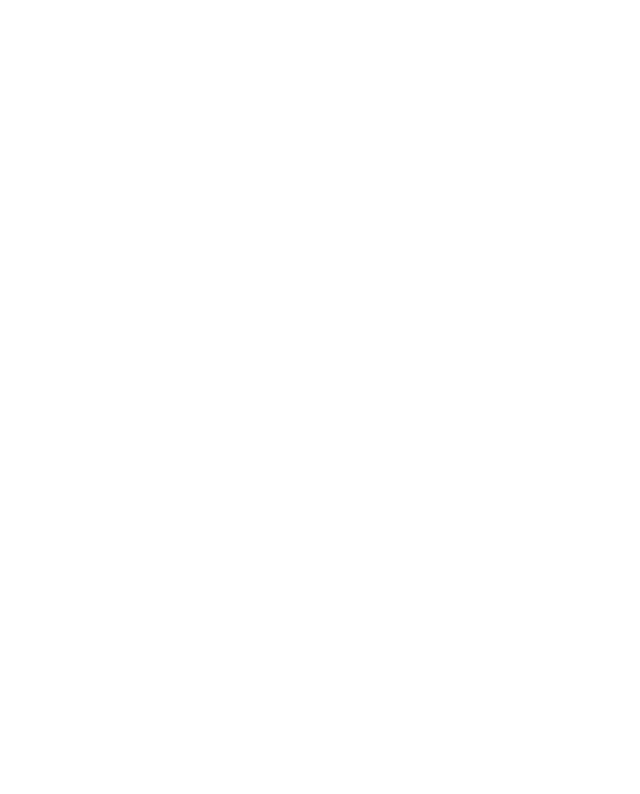
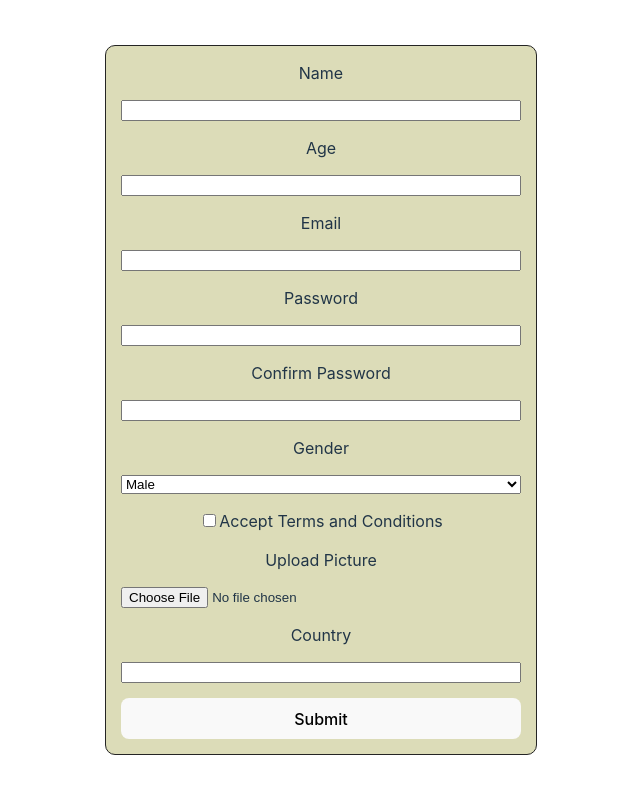
Before and after one commit to Olitera/react, a React (Vite) app: page /react-hook-form in a window 1280 px wide. Before the commit this address had no page. Shown: the top 794 px of the page, without its empty margins (319-959 px from the left). Built offline with nearby package versions, Linux system fonts and the light colour scheme.

Commit message:
feat: add react hook form

```diff
--- a/package.json
+++ b/package.json
@@ -18,6 +18,7 @@
   },
   "devDependencies": {
     "@eslint/js": "^9.9.0",
+    "@hookform/resolvers": "^3.9.0",
     "@reduxjs/toolkit": "^2.2.7",
     "@types/react": "^18.3.3",
     "@types/react-dom": "^18.3.0",
--- a/src/App.tsx
+++ b/src/App.tsx
@@ -3,6 +3,7 @@
 import { BrowserRouter, Route, Routes } from 'react-router-dom';
 import MainComponent from './components/main.component.tsx';
 import UncontrolledForm from './components/uncontrolled-form.tsx';
+import ReactHookForm from './components/react-hook-form.tsx';
 
 function App(): React.ReactElement {
   return (
@@ -10,6 +11,7 @@
       <Routes>
         <Route path="/" element={<MainComponent />} />
         <Route path="/upcontroller-form" element={<UncontrolledForm />} />
+        <Route path="/react-hook-form" element={<ReactHookForm />} />
       </Routes>
     </BrowserRouter>
   );
--- a/src/components/main.component.tsx
+++ b/src/components/main.component.tsx
@@ -8,7 +8,10 @@
       <nav>
         <ul>
           <li>
-            <Link to="/upcontroller-form">Upcontroller Form</Link>
+            <Link to="/upcontroller-form">Uncontrolled Form</Link>
+          </li>
+          <li>
+            <Link to="/react-hook-form">React Hook Form</Link>
           </li>
         </ul>
       </nav>
--- /dev/null
+++ b/src/components/react-hook-form.tsx
@@ -0,0 +1,145 @@
+import React from 'react';
+import { useForm, Controller } from 'react-hook-form';
+import { useDispatch } from 'react-redux';
+import { setHookFormData } from '../redux/slices/form-slise.ts';
+import { FormData } from '../interfaces/form-data.ts';
+import * as Yup from 'yup';
+import { yupResolver } from '@hookform/resolvers/yup';
+import countries from '../data/countries.ts';
+
+const validationSchema = Yup.object().shape({
+  name: Yup.string()
+    .matches(/^[A-Z]/, 'Name must start with an uppercase letter')
+    .required('Name is required'),
+  age: Yup.number()
+    .min(0, 'Age must be a positive number')
+    .required('Age is required'),
+  email: Yup.string()
+    .email('Invalid email address')
+    .required('Email is required'),
+  password: Yup.string()
+    .matches(/[0-9]/, 'Password must contain at least one number')
+    .matches(/[A-Z]/, 'Password must contain at least one uppercase letter')
+    .matches(/[a-z]/, 'Password must contain at least one lowercase letter')
+    .matches(/[\W_]/, 'Password must contain at least one special character')
+    .required('Password is required'),
+  confirmPassword: Yup.string()
+    .oneOf([Yup.ref('password')], 'Passwords must match')
+    .required('Please confirm your password'),
+  gender: Yup.string()
+    .oneOf(['male', 'female', 'other'], 'Invalid gender')
+    .required('Gender is required'),
+  tnc: Yup.bool()
+    .oneOf([true], 'You must accept the Terms and Conditions')
+    .required('You must accept the Terms and Conditions'),
+  picture: Yup.mixed().required('Picture is required'),
+
+  country: Yup.string().required('Country is required'),
+});
+
+const HookForm: React.FC = () => {
+  const dispatch = useDispatch();
+
+  const {
+    register,
+    handleSubmit,
+    formState: { errors },
+    control,
+  } = useForm({
+    resolver: yupResolver(validationSchema),
+  });
+
+  const onSubmita = (data: FormData) => {
+    if (data.picture instanceof File) {
+      const reader = new FileReader();
+      reader.readAsDataURL(data.picture);
+      reader.onload = () => {
+        const base64Picture = reader.result as string;
+        const formData = { ...data, picture: base64Picture };
+        dispatch(setHookFormData(formData));
+      };
+      reader.onerror = () => {
+        console.error('File reading failed');
+      };
+    } else {
+      dispatch(setHookFormData(data));
+    }
+  };
+
+  return (
+    <form
+      onSubmit={(e) => void handleSubmit(onSubmita)(e)}
+      className="hook-form"
+    >
+      <label htmlFor="name">Name</label>
+      <input type="text" id="name" {...register('name')} />
+      {errors.name && <div className="error">{errors.name.message}</div>}
+
+      <label htmlFor="age">Age</label>
+      <input type="number" id="age" {...register('age')} />
+      {errors.age && <div className="error">{errors.age.message}</div>}
+
+      <label htmlFor="email">Email</label>
+      <input type="email" id="email" {...register('email')} />
+      {errors.email && <div className="error">{errors.email.message}</div>}
+
+      <label htmlFor="password">Password</label>
+      <input type="password" id="password" {...register('password')} />
+      {errors.password && (
+        <div className="error">{errors.password.message}</div>
+      )}
+
+      <label htmlFor="confirmPassword">Confirm Password</label>
+      <input
+        type="password"
+        id="confirmPassword"
+        {...register('confirmPassword')}
+      />
+      {errors.confirmPassword && (
+        <div className="error">{errors.confirmPassword.message}</div>
+      )}
+
+      <label htmlFor="gender">Gender</label>
+      <select id="gender" {...register('gender')}>
+        <option value="male">Male</option>
+        <option value="female">Female</option>
+        <option value="other">Other</option>
+      </select>
+      {errors.gender && <div className="error">{errors.gender.message}</div>}
+
+      <label htmlFor="tnc">
+        <input type="checkbox" id="tnc" {...register('tnc')} />
+        Accept Terms and Conditions
+      </label>
+      {errors.tnc && <div className="error">{errors.tnc.message}</div>}
+
+      <label htmlFor="picture">Upload Picture</label>
+      <input
+        type="file"
+        id="picture"
+        {...register('picture')}
+        accept=".jpeg,.png"
+      />
+      {errors.picture && <div className="error">{errors.picture.message}</div>}
+
+      <label htmlFor="country">Country</label>
+      <Controller
+        control={control}
+        name="country"
+        render={({ field }) => (
+          <input type="text" id="country" list="countryList" {...field} />
+        )}
+      />
+      <datalist id="countryList">
+        {countries.map((country) => (
+          <option key={country} value={country} />
+        ))}
+      </datalist>
+      {errors.country && <div className="error">{errors.country.message}</div>}
+
+      <button type="submit">Submit</button>
+    </form>
+  );
+};
+
+export default HookForm;
--- a/src/components/uncontrolled-form.tsx
+++ b/src/components/uncontrolled-form.tsx
@@ -9,15 +9,33 @@
   const dispatch = useDispatch();
   const [errors, setErrors] = useState<{ [key: string]: string }>({});
 
-  const nameRef = useRef<HTMLInputElement>(null);
-  const ageRef = useRef<HTMLInputElement>(null);
-  const emailRef = useRef<HTMLInputElement>(null);
-  const passwordRef = useRef<HTMLInputElement>(null);
-  const confirmPasswordRef = useRef<HTMLInputElement>(null);
-  const genderRef = useRef<HTMLSelectElement>(null);
-  const tncRef = useRef<HTMLInputElement>(null);
-  const pictureRef = useRef<HTMLInputElement>(null);
-  const countryRef = useRef<HTMLInputElement>(null);
+  const nameRef = useRef<HTMLInputElement>(
+    null,
+  ) as React.MutableRefObject<HTMLInputElement>;
+  const ageRef = useRef<HTMLInputElement>(
+    null,
+  ) as React.MutableRefObject<HTMLInputElement>;
+  const emailRef = useRef<HTMLInputElement>(
+    null,
+  ) as React.MutableRefObject<HTMLInputElement>;
+  const passwordRef = useRef<HTMLInputElement>(
+    null,
+  ) as React.MutableRefObject<HTMLInputElement>;
+  const confirmPasswordRef = useRef<HTMLInputElement>(
+    null,
+  ) as React.MutableRefObject<HTMLInputElement>;
+  const genderRef = useRef<HTMLSelectElement>(
+    null,
+  ) as React.MutableRefObject<HTMLSelectElement>;
+  const tncRef = useRef<HTMLInputElement>(
+    null,
+  ) as React.MutableRefObject<HTMLInputElement>;
+  const pictureRef = useRef<HTMLInputElement>(
+    null,
+  ) as React.MutableRefObject<HTMLInputElement>;
+  const countryRef = useRef<HTMLInputElement>(
+    null,
+  ) as React.MutableRefObject<HTMLInputElement>;
 
   const validationSchema = Yup.object().shape({
     name: Yup.string()
@@ -44,34 +62,48 @@
     tnc: Yup.bool()
       .oneOf([true], 'You must accept the Terms and Conditions')
       .required('You must accept the Terms and Conditions'),
-    picture: Yup.mixed()
-      .test('fileType', 'Unsupported file format', (value) => {
-        if (!value) return false;
-        return (
-          (value as File).type === 'image/jpeg' ||
-          (value as File).type === 'image/png'
-        );
-      })
-      .test('fileSize', 'File too large', (value) => {
-        if (!value) return false;
-        return (value as File).size <= 2 * 1024 * 1024;
-      })
-      .required('Picture is required'),
+    // picture: Yup.mixed()
+    // .required('Picture is required')
     country: Yup.string()
       .oneOf(countries, 'Please select a valid country')
       .required('Country is required'),
   });
 
+  const handleFileToBase64 = async (file: File): Promise<string> => {
+    try {
+      const reader = new FileReader();
+      return await new Promise<string>((resolve, reject) => {
+        reader.readAsDataURL(file);
+        reader.onload = () => resolve(reader.result as string);
+        reader.onerror = () =>
+          reject(new Error('Error during decoding the file'));
+      });
+    } catch (error) {
+      console.error('Error converting file to Base64:', error);
+      throw error;
+    }
+  };
+
   const handleSubmit = async () => {
+    let base64Picture = '';
+    if (pictureRef.current?.files?.[0]) {
+      const file = pictureRef.current.files[0];
+      console.log('File type:', file.type);
+      console.log('File size:', file.size);
+      base64Picture = await handleFileToBase64(pictureRef.current.files[0]);
+    }
+
     const formData: FormData = {
       name: nameRef.current?.value,
       age: ageRef.current?.valueAsNumber,
       email: emailRef.current?.value,
       password: passwordRef.current?.value,
       confirmPassword: confirmPasswordRef.current?.value,
-      gender: genderRef.current?.value,
+      gender: genderRef.current?.value as NonNullable<
+        'male' | 'female' | 'other'
+      >,
       tnc: tncRef.current?.checked,
-      picture: pictureRef.current?.files?.[0],
+      picture: base64Picture,
       country: countryRef.current?.value,
     };
 
--- a/src/index.css
+++ b/src/index.css
@@ -65,10 +65,20 @@
   padding: 15px;
 }
 
+.hook-form {
+  width: 400px;
+  display: flex;
+  flex-direction: column;
+  gap: 15px;
+  background-color: #dcdcb8;
+  border: solid 1px #242424;
+  border-radius: 10px;
+  padding: 15px;
+}
+
 .error {
   color: #f10e0e;
 }
-
 
 @media (prefers-color-scheme: light) {
   :root {
--- a/src/redux/slices/form-slise.ts
+++ b/src/redux/slices/form-slise.ts
@@ -3,10 +3,12 @@
 
 interface FormState {
   uncontrolledFormData: FormData | null;
+  hookFormData: FormData | null;
 }
 
 const initialState: FormState = {
   uncontrolledFormData: null,
+  hookFormData: null,
 };
 
 const formSlice = createSlice({
@@ -16,9 +18,12 @@
     setUncontrolledFormData(state, action: PayloadAction<FormData>) {
       state.uncontrolledFormData = action.payload;
     },
+    setHookFormData: (state, action: PayloadAction<FormData>) => {
+      state.hookFormData = action.payload;
+    },
   },
 });
 
-export const { setUncontrolledFormData } = formSlice.actions;
+export const { setUncontrolledFormData, setHookFormData } = formSlice.actions;
 
 export default formSlice.reducer;
```
Also changed, not shown: src/interfaces/form-data.ts (+9 -9 lines), 1 other file (tests, documents, lock files or other folders).
